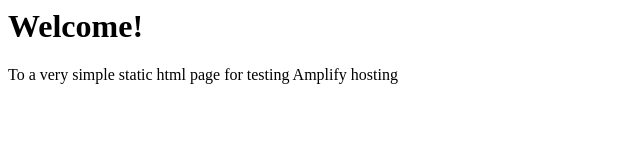
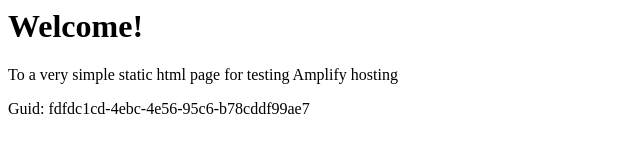
Before and after one commit to aws-aemilia-arn/Github-PR-Commit-Integration-Test-DoNotTouch-GithubWebhookPreviewCanaryTest-v1-prod-eu-north-1, a website: page src/index.html in a window 1280 px wide. Shown: the whole page, without its empty margins (0-640 px from the left). Drawn offline with Linux system fonts and the light colour scheme.

Commit message:
commit from integ tests

```diff
--- a/src/index.html
+++ b/src/index.html
@@ -1,3 +1,5 @@
+
+
 <html lang="en">
 
 <head>
@@ -10,6 +12,6 @@
 <body>
     <h1>Welcome!</h1>
     <p>To a very simple static html page for testing Amplify hosting</p>
-</body>
+    <p>Guid: fdfdc1cd-4ebc-4e56-95c6-b78cddf99ae7</p></body>
 
 </html>
```
